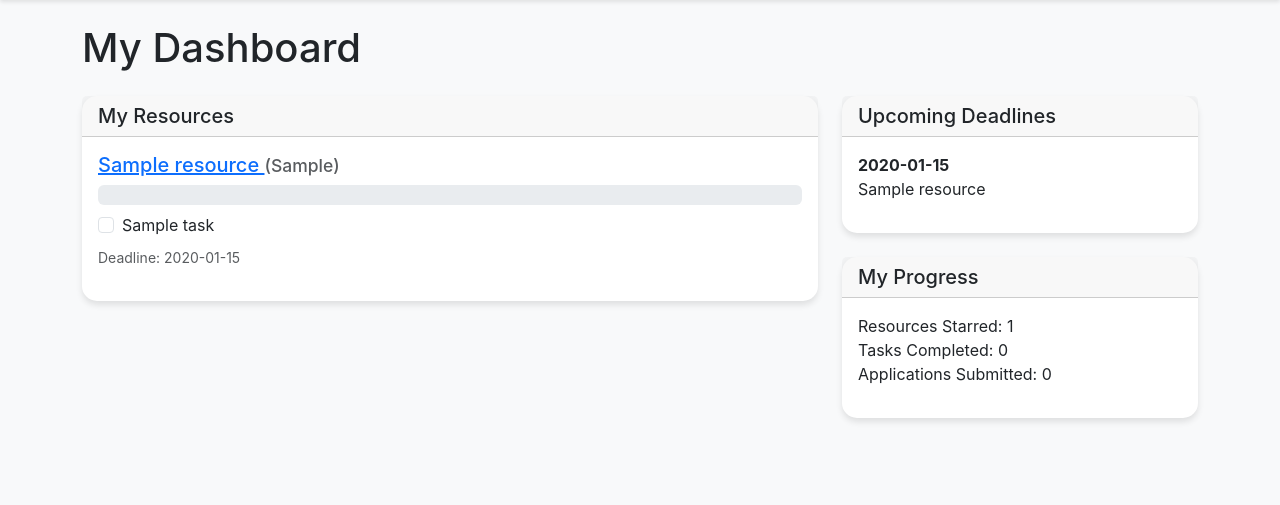
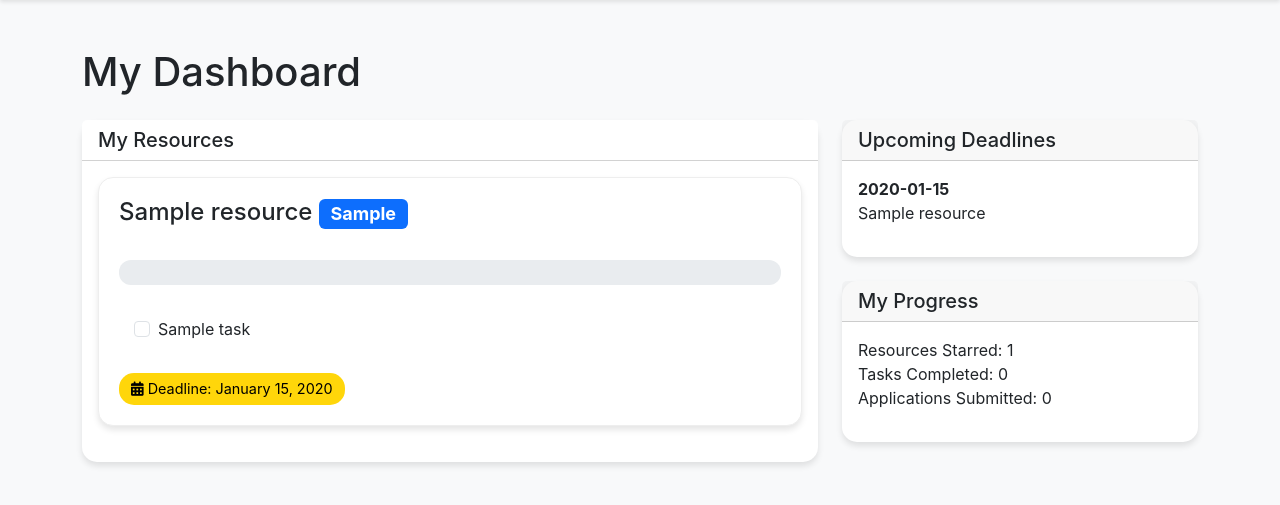
Before and after one commit to DangeloV-2025/AccessPoint_V3, a Flask app: template app/templates/main/dashboard.html in a window 1280 px wide. Shown: the part 56-561 px from the top of the page. Run offline with Flask 3, Linux system fonts and the light colour scheme; the template is opened without the code that fills it: most values are stand-ins (such as "Sample title", 1, 10 or a date in 2020).

Commit message:
started Jia Dashboard stuff

```diff
--- a/app/templates/main/dashboard.html
+++ b/app/templates/main/dashboard.html
@@ -2,78 +2,169 @@
 
 {% block title %}My Dashboard{% endblock %}
 
+{% block extra_css %}
+<style>
+    .resource-card {
+        background: white;
+        border-radius: 15px;
+        padding: 20px;
+        margin-bottom: 20px;
+        box-shadow: 0 4px 6px rgba(0,0,0,0.1);
+        border: 1px solid #eee;
+    }
+
+    .resource-card h5 {
+        font-size: 1.5rem;
+        margin-bottom: 1rem;
+    }
+
+    .progress {
+        height: 25px;
+        border-radius: 12px;
+        margin: 15px 0;
+    }
+
+    .progress-bar {
+        font-size: 0.9rem;
+        font-weight: 500;
+    }
+
+    .tasks-list {
+        margin-top: 20px;
+    }
+
+    .task-item {
+        padding: 12px 15px;
+        margin: 8px 0;
+        border-radius: 8px;
+        transition: all 0.3s ease;
+    }
+
+    /* Task Status Colors */
+    .task-not-started {
+        background-color: #f8f9fa;
+        border: 1px solid #e9ecef;
+    }
+
+    .task-in-progress {
+        background-color: #caf0f8;
+        border: 1px solid #90e0ef;
+    }
+
+    .task-submitted {
+        background-color: #00b4d8;
+        border: 1px solid #0096c7;
+        color: white;
+    }
+
+    .task-completed {
+        background-color: #0077b6;
+        border: 1px solid #023e8a;
+        color: white;
+    }
+
+    .form-check-input:checked {
+        background-color: #0077b6;
+        border-color: #0077b6;
+    }
+
+    .deadline-badge {
+        display: inline-block;
+        padding: 5px 12px;
+        border-radius: 15px;
+        font-size: 0.9rem;
+        margin-top: 10px;
+    }
+
+    .deadline-upcoming {
+        background-color: #ffd60a;
+        color: #000;
+    }
+
+    .deadline-passed {
+        background-color: #dc3545;
+        color: white;
+    }
+</style>
+{% endblock %}
+
 {% block content %}
-<div class="container">
+<div class="container py-4">
     <h1 class="mb-4">My Dashboard</h1>
 
     <div class="row">
         <!-- Starred Resources -->
         <div class="col-md-8">
-            <div class="card mb-4">
-                <div class="card-header">
+            <div class="card">
+                <div class="card-header bg-white">
                     <h5 class="card-title mb-0">My Resources</h5>
                 </div>
                 <div class="card-body">
                     {% if applications %}
                         {% for application in applications %}
-                            <div class="resource-card mb-3">
+                            <div class="resource-card">
+                                <div class="d-flex justify-content-between align-items-start">
                                     <h5>
-                                    <a href="{{ url_for('resources.show', id=application.resource.id) }}">
+                                        <a href="{{ url_for('resources.show', id=application.resource.id) }}"
+                                           class="text-decoration-none text-dark">
                                             {{ application.resource.name }}
                                         </a>
-                                    <small class="text-muted">
-                                        ({{ application.resource.resource_type|title }})
-                                    </small>
+                                        <span class="badge bg-primary">{{ application.resource.resource_type|title }}</span>
                                     </h5>
+                                </div>
 
                                 <!-- Progress Bar -->
                                 {% set completed = application.todos|selectattr('status', 'equalto', 'completed')|list|length %}
                                 {% set total = application.todos|length %}
                                 {% set progress = (completed / total * 100)|round|int if total > 0 else 0 %}
 
-                                <div class="progress mb-2" style="height: 20px;">
+                                <div class="progress">
                                     <div class="progress-bar {% if progress == 100 %}bg-success{% endif %}"
                                          role="progressbar"
                                          style="width: {{ progress }}%"
                                          aria-valuenow="{{ progress }}"
                                          aria-valuemin="0"
                                          aria-valuemax="100">
-                                        {{ progress }}%
+                                        {{ progress }}% Complete
                                     </div>
                                 </div>
 
                                 <!-- Tasks -->
                                 <div class="tasks-list">
                                     {% for todo in application.todos %}
+                                        <div class="task-item task-{{ todo.status|replace('_', '-') }}">
                                             <div class="form-check">
                                                 <input class="form-check-input"
                                                        type="checkbox"
                                                        {% if todo.status == 'completed' %}checked{% endif %}
                                                        onchange="updateTodoStatus(this, '{{ todo.id }}')"
                                                        id="todo-{{ todo.id }}">
-                                            <label class="form-check-label {% if todo.status == 'completed' %}text-muted{% endif %}"
-                                                   for="todo-{{ todo.id }}">
+                                                <label class="form-check-label" for="todo-{{ todo.id }}">
                                                     {{ todo.task.name }}
                                                 </label>
+                                            </div>
                                         </div>
                                     {% endfor %}
                                 </div>
 
                                 <!-- Deadline -->
                                 {% if application.resource.deadline %}
-                                    <div class="mt-2">
-                                        <small class="text-{% if application.resource.deadline < now %}danger{% else %}muted{% endif %}">
-                                            Deadline: {{ application.resource.deadline.strftime('%Y-%m-%d') }}
-                                        </small>
+                                    <div class="deadline-badge
+                                        {% if application.resource.deadline < now %}deadline-passed
+                                        {% else %}deadline-upcoming{% endif %}">
+                                        <i class="fas fa-calendar-alt"></i>
+                                        Deadline: {{ application.resource.deadline.strftime('%B %d, %Y') }}
                                     </div>
                                 {% endif %}
                             </div>
-                            {% if not loop.last %}<hr>{% endif %}
                         {% endfor %}
                     {% else %}
-                        <p>You haven't starred any resources yet.
-                           <a href="{{ url_for('resources.index') }}">Browse resources</a>
-                        </p>
+                        <div class="text-center py-4">
+                            <p class="text-muted">You haven't starred any resources yet.</p>
+                            <a href="{{ url_for('resources.index') }}" class="btn btn-primary">
+                                Browse Resources
+                            </a>
+                        </div>
                     {% endif %}
                 </div>
             </div>
```
Lines whose indentation alone changed are shown as unchanged.
